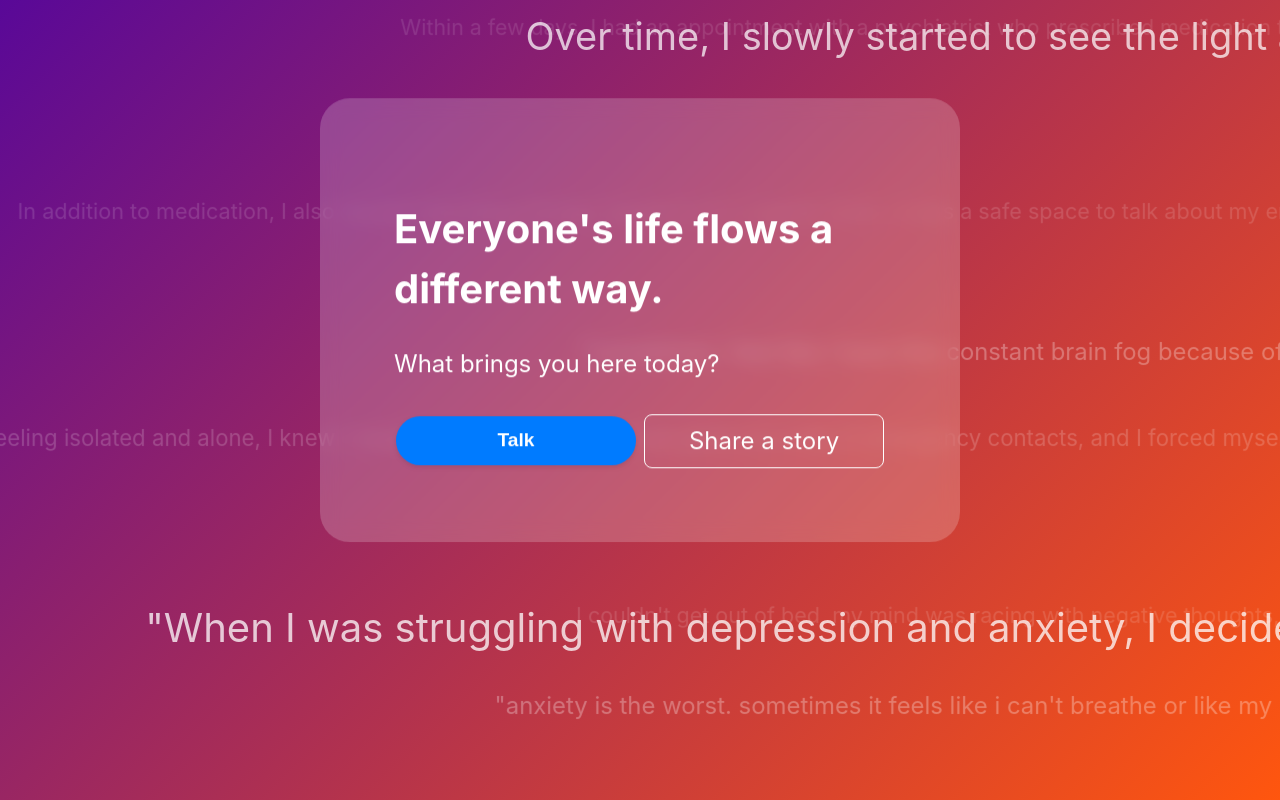
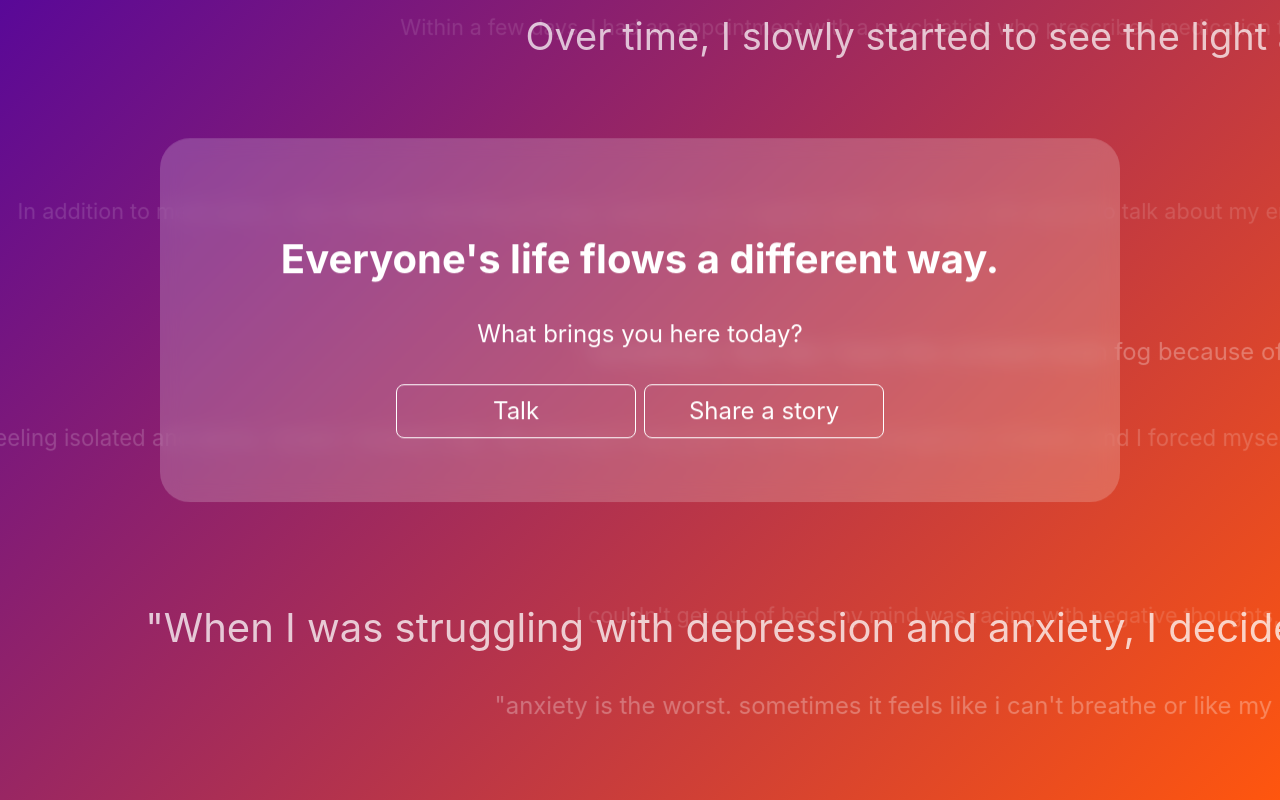
Before and after one commit to myfatemi04/rivers, a React (Create React App) app: page / in a window 1280 px wide. Built offline with nearby package versions, Linux system fonts and the light colour scheme.

Commit message:
trying animations

```diff
--- a/src/index.css
+++ b/src/index.css
@@ -117,7 +117,7 @@ button,
   top: 40%;
   left: 50%;
   transform: translate(-50%, -50%);
-  padding: 10px;
+  width: 60rem;
 
   z-index: 1;
 
--- a/src/pages/Home.js
+++ b/src/pages/Home.js
@@ -1,27 +1,27 @@
 import { Link } from "react-router-dom";
 import "./Home.css";
-import { motion } from "framer-motion";
+import { motion, AnimatePresence } from "framer-motion";
 import { useState } from "react";
 
 const buttonPanelVariants = {
 	visible: {
-		x: 0,
+		opacity: 1,
 		transition: {
 			ease: "easeInOut",
 			duration: 0.5,
 		},
 	},
 	hidden: {
-		x: "-100%",
+		opacity: 0,
 	},
 }
 
 const textVariants = {
 	hidden: {
-		x: "100%",
+		opacity: 0,
 	},
 	visible: {
-		x: 0,
+		opacity: 1,
 		transition: {
 			ease: "easeInOut",
 			duration: 0.5,
@@ -34,22 +34,24 @@ export default function Home() {
 
 	return (
 		<>
-			<div className="main-container">
-				<div style={{ display: "flex", flexDirection: "column", alignItems: "center", overflow: "hidden" }}>
-					<motion.div variants={buttonPanelVariants} initial="visible" animate={showTalkPage ? "hidden" : "visible"} style={{ width: "100%", height: "100%", padding: "4rem" }}>
+			<div className="main-container" animate={{ transition: { ease: "easeIn", duration: 0.5 }, height: "auto" }}>
+				{/* <AnimatePresence mode="wait">
+					{!showTalkPage && */}
+				<motion.div initial={{ opacity: 1 }} exit={{ opacity: 0, transition: { type: "tween", duration: 0.15 } }} style={{ padding: "4rem", display: "flex", flexDirection: "column", alignItems: "center" }}>
 					<h1>Everyone's life flows a different way.</h1>
 					<div>
 						<span>What brings you here today?</span>
 					</div>
 					<div className="buttons">
-							<button onClick={() => setShowTalkPage(true)} animate={showTalkPage ? "hidden" : "visible"}>
-								Talk
-							</button>
-							{/* <Link to="/talk" className="button"> Talk </Link> */}
+						<Link to="/talk" className="button"> Talk </Link>
 						<Link to="/share" className="button" style={{ marginLeft: "0.5rem" }}> Share a story </Link>
 					</div>
 				</motion.div>
-				</div>
+				{/* } {showTalkPage &&
+						<motion.div style={{ width: "100%", height: "100%", padding: "4rem" }}>
+							<h1>Let's talk.</h1>
+						</motion.div>} */}
+				{/* </AnimatePresence> */}
 			</div>
 		</>
 	);
```
Lines whose indentation alone changed are shown as unchanged.
